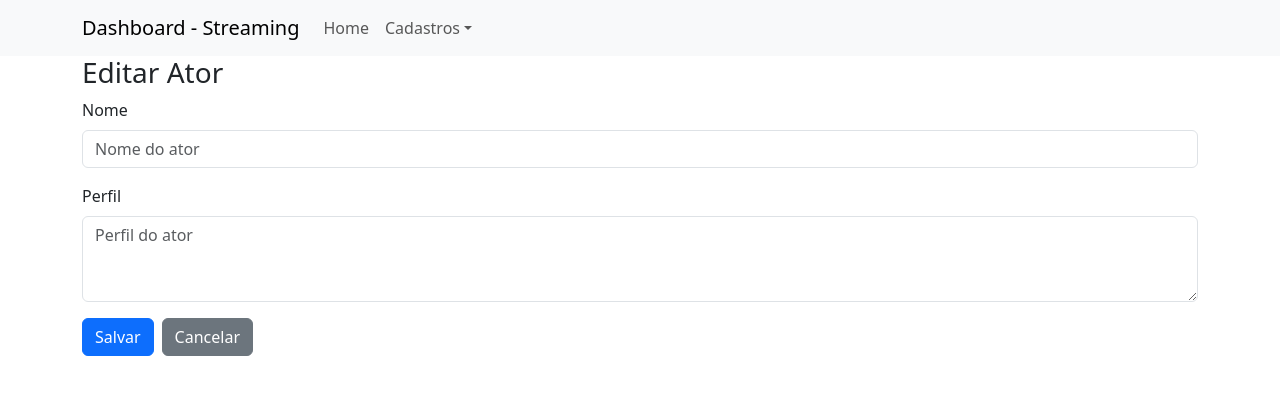
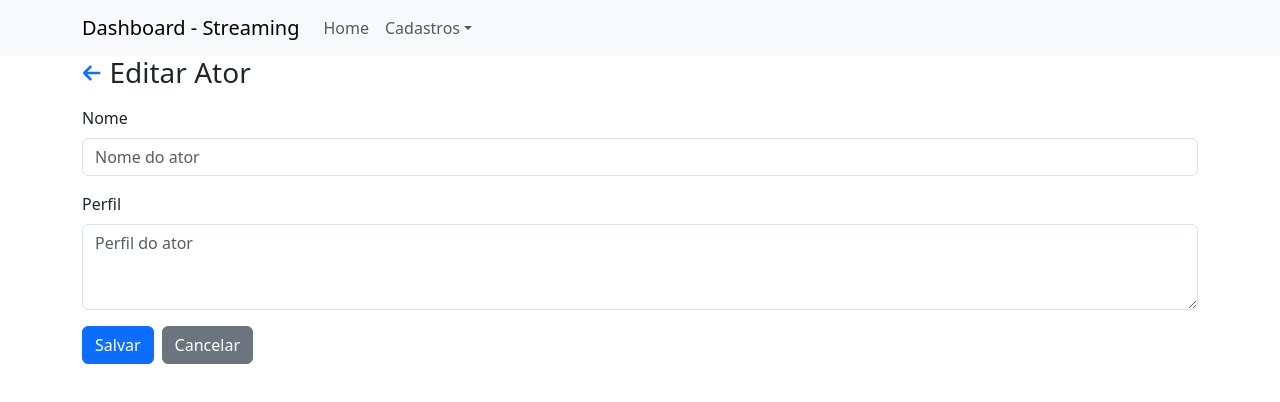
Before and after one commit to pyasui/unicv-4sem-prog-web, a React (Create React App) app in the folder web/streaming-dashboard/: page /atores/gerenciar/1 in a window 1280 px wide. Shown: the top 402 px of the page. Built offline with nearby package versions, Linux system fonts and the light colour scheme; no server answers.

Commit message:
finalizacao

```diff
--- a/web/streaming-dashboard/package.json
+++ b/web/streaming-dashboard/package.json
@@ -3,6 +3,8 @@
   "version": "0.1.0",
   "private": true,
   "dependencies": {
+    "@fortawesome/free-solid-svg-icons": "^6.5.2",
+    "@fortawesome/react-fontawesome": "^0.2.2",
     "@testing-library/jest-dom": "^5.17.0",
     "@testing-library/react": "^13.4.0",
     "@testing-library/user-event": "^13.5.0",
--- a/web/streaming-dashboard/src/pages/actor/manage.js
+++ b/web/streaming-dashboard/src/pages/actor/manage.js
@@ -1,53 +1,100 @@
-import React, { useState } from "react";
-import { Button, Container, Form } from "react-bootstrap";
-import { useParams } from "react-router-dom";
+import React, { useState, useEffect } from "react";
+import { Button, Container, Form, Row } from "react-bootstrap";
+import { useParams, useNavigate } from "react-router-dom";
 import { ApiRoutes } from "../../services/apiRoute";
 import APIService from "../../services/api";
+import { FontAwesomeIcon } from '@fortawesome/react-fontawesome';
+import { faArrowLeft } from '@fortawesome/free-solid-svg-icons';
 
 const ActorManage = () => {
-    let { id } = useParams();
-    const isNew = id == null;
-    let mensagem = !isNew ? 'Editar' : 'Novo';
+    const { id } = useParams();
+    const isNew = !id;
+    const message = isNew ? 'Novo' : 'Editar';
+    const apiService = new APIService();
 
-    const [name, setName] = useState('');
-    const [profile, setProfile] = useState('');
+    const [model, setModel] = useState({ name: '', profile: '' });
 
-    const saveClick = async () => {
+    const navigate = useNavigate();
+
+    useEffect(() => {
+        if (!isNew) {
+            const loadData = async () => {
+                try {
+                    const route = `${ApiRoutes.actor}/${id}`;
+                    const response = await apiService.getData(route);
+                    setModel(response);
+                } catch (error) {
+                    alert('Erro ao carregar dados do ator');
+                }
+            };
+            loadData();
+        }
+    }, []);
+
+    const saveClick = async (event) => {
+        event.preventDefault();
         try {
-            // const apiService = new APIService();
-            // const route = ApiRoutes.actor;
+            const route = ApiRoutes.actor;
 
-            // if (isNew){
-            //     // await apiService.postData(route, obj);
-            // }
-            // else {
-            //     // await apiService.putData(`${route}/${id}`, obj);
-            // }
-        }
-        catch (error) {
+            if (isNew) {
+                await apiService.postData(route, model);
+            } else {
+                await apiService.putData(`${route}/${id}`, model);
+            }
+
+            backPage();
+        } catch (error) {
             console.log(error);
-            alert('erro ao salvar');
+            alert('Erro ao salvar');
         }
     };
 
+    const handleChange = (event) => {
+        const { name, value } = event.target;
+        setModel(prevModel => ({ ...prevModel, [name]: value }));
+    };
+
+    const backPage = () => {
+        navigate('/atores');
+
+    }
     return (
         <Container>
-            <h3>{mensagem} Ator</h3>
-            <Form>
+            <div className="d-flex align-items-center mb-3">
+                <Button variant="link" className="p-0 me-2" onClick={() => backPage()}>
+                    <FontAwesomeIcon icon={faArrowLeft} size="lg" />
+                </Button>
+                <h3 className="mb-0">{message} Ator</h3>
+            </div>
+            <Form onSubmit={saveClick}>
                 <Form.Group className="mb-3" controlId="formName">
                     <Form.Label>Nome</Form.Label>
-                    <Form.Control type="text" placeholder="Nome do ator" />
+                    <Form.Control
+                        type="text"
+                        name="name"
+                        placeholder="Nome do ator"
+                        value={model.name}
+                        onChange={handleChange}
+                    />
                 </Form.Group>
 
                 <Form.Group className="mb-3" controlId="formProfile">
                     <Form.Label>Perfil</Form.Label>
-                    <Form.Control as="textarea" rows={3} type="text" placeholder="Perfil do ator" />
+                    <Form.Control
+                        as="textarea"
+                        rows={3}
+                        type="text"
+                        name="profile"
+                        placeholder="Perfil do ator"
+                        value={model.profile}
+                        onChange={handleChange}
+                    />
                 </Form.Group>
 
-                <Button variant="primary" type="submit" onClick={saveClick}>
+                <Button variant="primary" type="submit">
                     Salvar
                 </Button>
-                <Button variant="secondary" className="ms-2">
+                <Button variant="secondary" className="ms-2" onClick={backPage}>
                     Cancelar
                 </Button>
             </Form>
```
Also changed, not shown: 1 other file (tests, documents, lock files or other folders).
